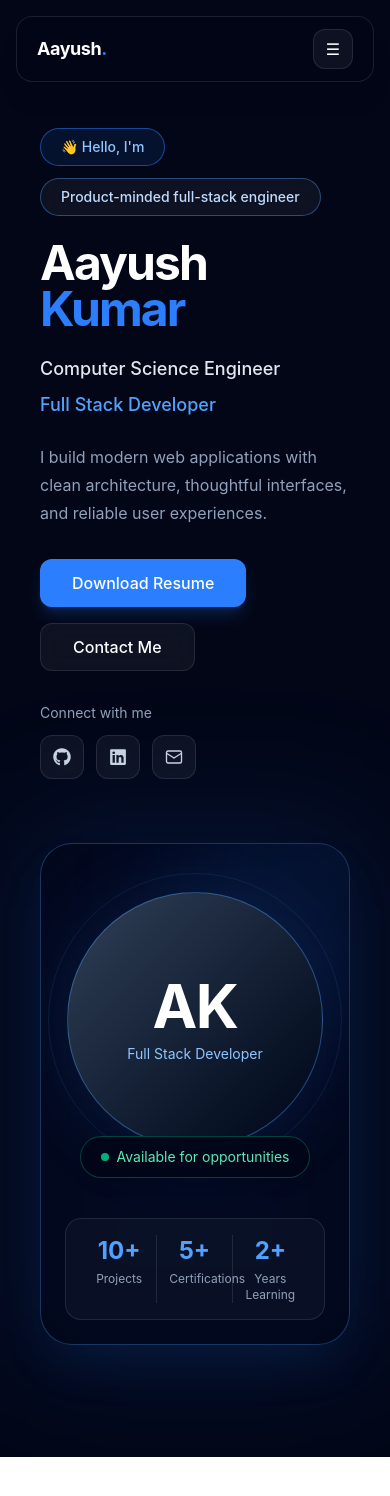
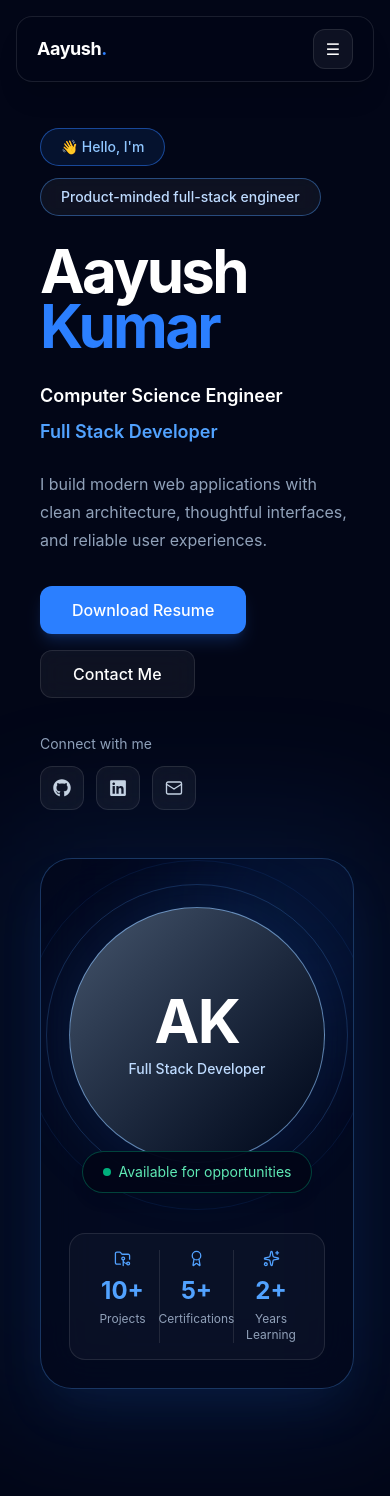
Before and after one commit to AayushJaiswal7/MyPortfolio, a React app: page / in a window 390 px wide. Shown: the top 1496 px of the page. Before the commit the page ends 1457 px from the top, so only its background shows below. Built offline with nearby package versions, Linux system fonts and the light colour scheme; the HTML template or start-up script is replaced by a standard one.

Commit message:
feat: implement responsive hero section with content and profile card components

```diff
--- a/src/components/sections/Hero/Hero.tsx
+++ b/src/components/sections/Hero/Hero.tsx
@@ -5,15 +5,14 @@ import HeroCard from "./HeroCard";
 
 export default function Hero() {
   return (
-    <Section
+   <Section
       id="hero"
       className="relative flex min-h-screen items-center overflow-hidden pt-28"
     >
-      {/* Background glow */}
       <div className="pointer-events-none absolute inset-0 -z-10">
-        <div className="absolute left-[15%] top-[15%] h-72 w-72 rounded-full bg-blue-600/10 blur-[120px]" />
+        <div className="absolute left-[12%] top-[18%] h-72 w-72 rounded-full bg-blue-600/10 blur-[130px]" />
 
-        <div className="absolute bottom-[10%] right-[10%] h-96 w-96 rounded-full bg-blue-500/10 blur-[140px]" />
+        <div className="absolute bottom-[5%] right-[5%] h-96 w-96 rounded-full bg-blue-500/10 blur-[150px]" />
 
         <div
           className="absolute inset-0 opacity-[0.035]"
@@ -26,7 +25,7 @@ export default function Hero() {
       </div>
 
       <Container>
-        <div className="grid items-center gap-16 lg:grid-cols-[1.05fr_0.95fr]">
+        <div className="grid items-center gap-12 lg:grid-cols-[1.02fr_0.98fr] lg:gap-16">
           <HeroContent />
           <HeroCard />
         </div>
--- a/src/components/sections/Hero/HeroCard.tsx
+++ b/src/components/sections/Hero/HeroCard.tsx
@@ -1,9 +1,22 @@
+import { Award, FolderGit2, Sparkles } from "lucide-react";
 import { motion } from "framer-motion";
 
 const stats = [
-  { value: "10+", label: "Projects" },
-  { value: "5+", label: "Certifications" },
-  { value: "2+", label: "Years Learning" },
+  {
+    value: "10+",
+    label: "Projects",
+    icon: FolderGit2,
+  },
+  {
+    value: "5+",
+    label: "Certifications",
+    icon: Award,
+  },
+  {
+    value: "2+",
+    label: "Years Learning",
+    icon: Sparkles,
+  },
 ];
 
 export default function HeroCard() {
@@ -12,36 +25,49 @@ export default function HeroCard() {
       initial={{ opacity: 0, x: 30 }}
       animate={{ opacity: 1, x: 0 }}
       transition={{ duration: 0.7, ease: "easeOut", delay: 0.15 }}
-      className="relative mx-auto w-full max-w-lg"
+      className="relative mx-auto w-full max-w-xl"
     >
-      <div className="absolute -inset-8 rounded-[3rem] bg-blue-500/10 blur-3xl" />
+      <div className="absolute -inset-10 rounded-[3rem] bg-blue-500/10 blur-3xl" />
 
-      <div className="relative overflow-hidden rounded-[2rem] border border-blue-400/30 bg-slate-950/60 p-6 shadow-2xl shadow-blue-500/10 backdrop-blur-xl">
+      <div className="relative overflow-hidden rounded-[2rem] border border-blue-400/30 bg-slate-950/60 p-7 shadow-2xl shadow-blue-500/10 backdrop-blur-xl">
         <div className="absolute -right-20 -top-20 h-60 w-60 rounded-full bg-blue-500/10 blur-3xl" />
 
         <div className="relative flex flex-col items-center">
-          <div className="relative mt-6 flex h-64 w-64 items-center justify-center rounded-full border border-blue-400/40 bg-gradient-to-br from-slate-700 to-slate-950 shadow-[0_0_80px_rgba(59,130,246,0.15)]">
-            <div className="absolute -inset-5 rounded-full border border-blue-400/10" />
+          <div className="relative mt-5 flex h-64 w-64 items-center justify-center rounded-full border border-blue-300/60 bg-gradient-to-br from-slate-600 to-slate-950 shadow-[0_0_80px_rgba(59,130,246,0.16)]">
+            <div className="absolute -inset-6 rounded-full border border-blue-400/20" />
+            <div className="absolute -inset-12 rounded-full border border-blue-500/10" />
 
             <div className="text-center">
               <p className="text-6xl font-bold tracking-tight text-white">
                 AK
               </p>
 
-              <p className="mt-2 text-sm text-blue-300">
+              <p className="mt-2 text-sm font-medium text-blue-200">
                 Full Stack Developer
               </p>
             </div>
           </div>
 
-          <div className="relative z-10 -mt-3 flex items-center gap-2 rounded-full border border-emerald-400/30 bg-slate-950/90 px-5 py-2.5 text-sm text-emerald-300 shadow-lg backdrop-blur-xl">
+          <div className="relative z-10 -mt-3 flex items-center gap-2 rounded-full border border-emerald-400/30 bg-slate-950/95 px-5 py-2.5 text-sm text-emerald-300 shadow-lg backdrop-blur-xl">
             <span className="h-2 w-2 animate-pulse rounded-full bg-emerald-400" />
             Available for opportunities
           </div>
 
           <div className="mt-10 grid w-full grid-cols-3 divide-x divide-white/10 rounded-2xl border border-white/10 bg-white/[0.03] p-4">
-            {stats.map((stat) => (
-              <div key={stat.label} className="px-3 text-center">
+            {stats.map((stat) => {
+              const Icon = stat.icon;
+
+              return (
+                <div
+                  key={stat.label}
+                  className="flex flex-col items-center px-3 text-center"
+                >
+                  <Icon
+                    size={17}
+                    className="mb-2 text-blue-400"
+                    strokeWidth={1.8}
+                  />
+
                   <p className="text-2xl font-bold text-blue-400">
                     {stat.value}
                   </p>
@@ -50,7 +76,8 @@ export default function HeroCard() {
                     {stat.label}
                   </p>
                 </div>
-            ))}
+              );
+            })}
           </div>
         </div>
       </div>
--- a/src/components/sections/Hero/HeroContent.tsx
+++ b/src/components/sections/Hero/HeroContent.tsx
@@ -10,8 +10,7 @@ export default function HeroContent() {
       transition={{ duration: 0.6, ease: "easeOut" }}
       className="flex max-w-2xl flex-col"
     >
-      {/* Intro */}
-      <div className="mb-6 flex flex-wrap items-center gap-3">
+      <div className="mb-7 flex flex-wrap items-center gap-3">
         <span className="rounded-full border border-blue-500/50 bg-blue-500/10 px-5 py-2 text-sm font-medium text-blue-300">
           👋 Hello, I'm
         </span>
@@ -21,14 +20,12 @@ export default function HeroContent() {
         </span>
       </div>
 
-      {/* Name */}
-      <h1 className="text-5xl font-bold leading-[0.95] tracking-[-0.04em] text-white sm:text-6xl lg:text-7xl">
+      <h1 className="text-6xl font-bold leading-[0.92] tracking-[-0.045em] text-white sm:text-7xl lg:text-[5.5rem]">
         Aayush <span className="text-blue-500">Kumar</span>
       </h1>
 
-      {/* Role */}
-      <div className="mt-6 flex flex-wrap items-center gap-x-4 gap-y-2 text-lg font-medium sm:text-xl">
-        <span className="text-slate-200">
+      <div className="mt-7 flex flex-wrap items-center gap-x-4 gap-y-2 text-lg font-semibold sm:text-xl">
+        <span className="text-white">
           Computer Science Engineer
         </span>
 
@@ -39,19 +36,16 @@ export default function HeroContent() {
         </span>
       </div>
 
-      {/* Description */}
       <p className="mt-6 max-w-xl text-base leading-7 text-slate-400 sm:text-lg">
         I build modern web applications with clean architecture,
         thoughtful interfaces, and reliable user experiences.
       </p>
 
-      {/* CTA */}
       <div className="mt-8">
         <CTAButtons />
       </div>
 
-      {/* Social Links */}
-      <div className="mt-8">
+      <div className="mt-9">
         <p className="mb-3 text-sm text-slate-400">
           Connect with me
         </p>
```
Lines whose indentation alone changed are shown as unchanged.
